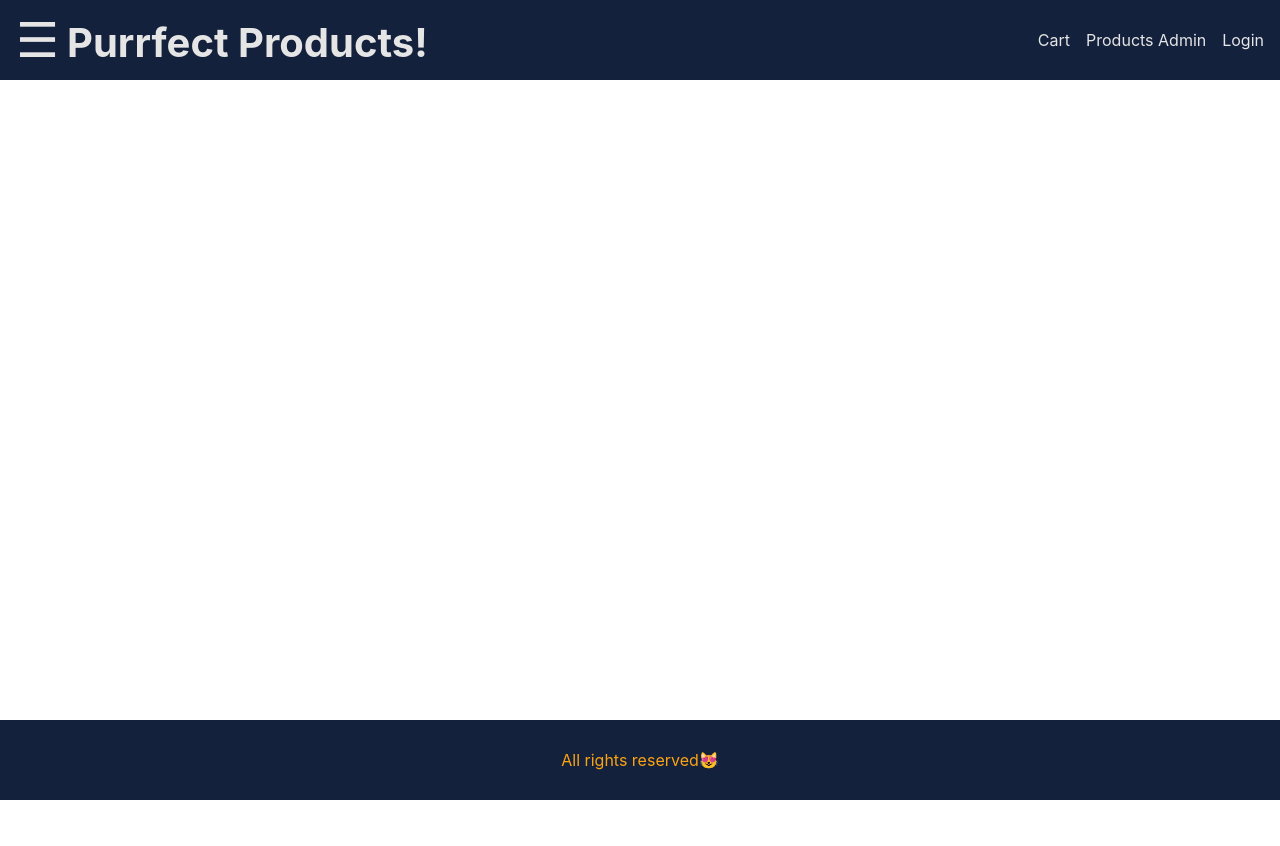
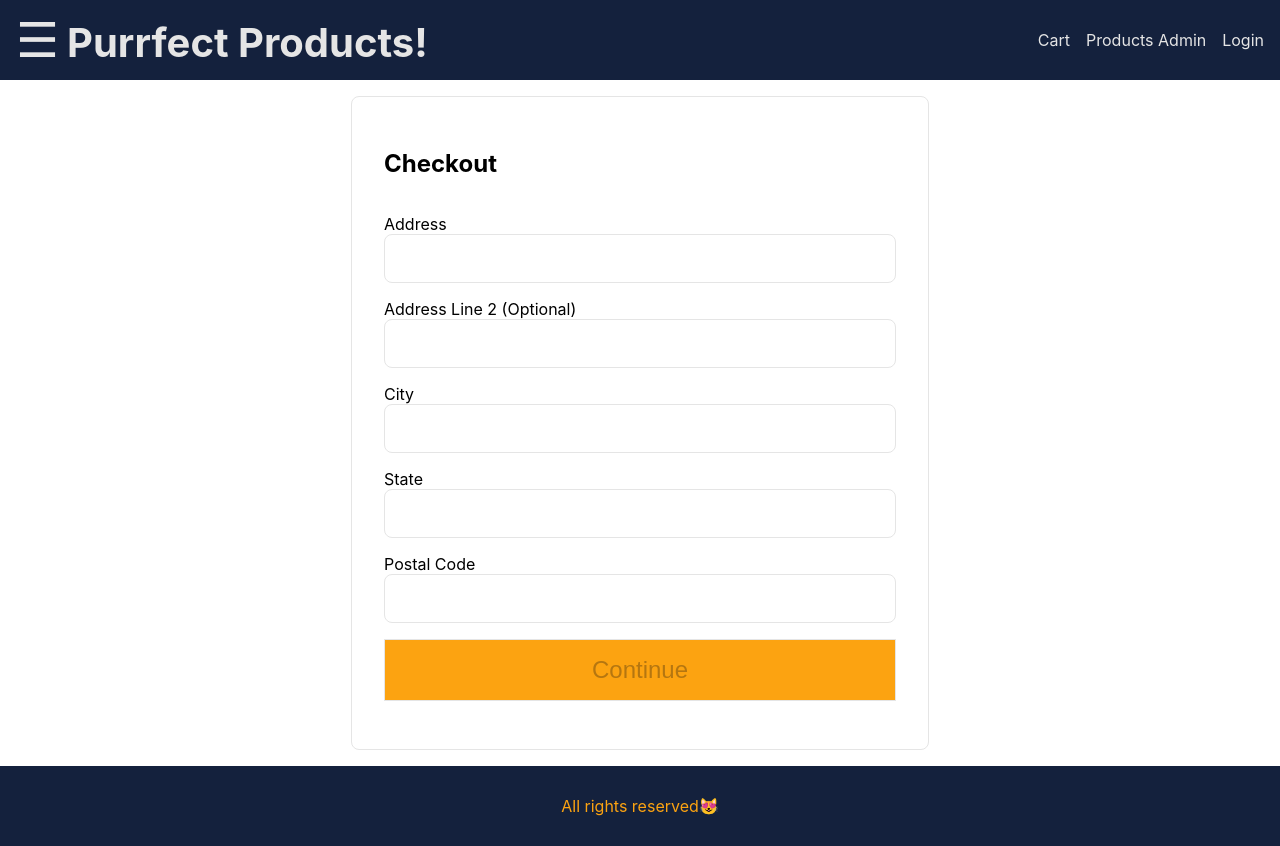
Before and after one commit to claudiorivera/purrfect-products, a React (Create React App) app in the folder client/: page /checkout in a window 1280 px wide. Before the commit the page ends 800 px from the top, so only its background shows below. Built offline with nearby package versions, Linux system fonts and the light colour scheme.

Commit message:
Begin implementing checkout

```diff
--- a/client/src/app/App.js
+++ b/client/src/app/App.js
@@ -5,6 +5,7 @@ import ProductList from "../features/products/pages/ProductList";
 import ProductDetails from "../features/products/pages/ProductDetails";
 import EditProducts from "../features/products/pages/EditProducts";
 import Cart from "../features/cart/pages/Cart";
+import Checkout from "../features/cart/pages/Checkout";
 import Login from "../features/user/pages/Login";
 import Register from "../features/user/pages/Register";
 import Sidebar from "./components/Sidebar";
@@ -23,6 +24,7 @@ const App = () => {
             <Route exact path="/products" component={EditProducts} />
             <Route path="/products/:_id" component={ProductDetails} />
             <Route path="/cart/:_id?" component={Cart} />
+            <Route path="/checkout" component={Checkout} />
             <Route path="/login" component={Login} />
             <Route path="/register" component={Register} />
           </div>
--- a/client/src/features/cart/cartSlice.js
+++ b/client/src/features/cart/cartSlice.js
@@ -27,6 +27,7 @@ const cartSlice = createSlice({
   name: "cart",
   initialState: {
     cartItems,
+    shippingInfo: null,
     loading: "idle",
     currentRequestId: undefined,
     error: null,
@@ -37,6 +38,9 @@ const cartSlice = createSlice({
         (item) => item._id !== action.payload
       );
       Cookie.set("cartItems", JSON.stringify(state.cartItems));
+    },
+    saveShippingInfo: (state, action) => {
+      state.shippingInfo = action.payload;
     },
   },
   extraReducers: {
@@ -77,5 +81,5 @@ const cartSlice = createSlice({
 });
 
 const { reducer, actions } = cartSlice;
-export const { removeFromCart } = actions;
+export const { removeFromCart, saveShippingInfo } = actions;
 export default reducer;
--- /dev/null
+++ b/client/src/features/cart/pages/Checkout.css
@@ -0,0 +1,30 @@
+/* Checkout Form */
+
+.form-container {
+  display: flex;
+  justify-content: center;
+  align-items: center;
+  height: 100%;
+}
+
+.checkout-form ul {
+  display: flex;
+  flex-direction: column;
+  width: 32rem;
+  padding: 2rem;
+  border: 0.1rem var(--platinum) solid;
+  border-radius: 0.5rem;
+  list-style-type: none;
+}
+
+.checkout-form li {
+  display: flex;
+  flex-direction: column;
+  margin-bottom: 1rem;
+}
+
+input {
+  padding: 1rem;
+  border: 0.1rem var(--platinum) solid;
+  border-radius: 0.5rem;
+}
--- /dev/null
+++ b/client/src/features/cart/pages/Checkout.js
@@ -0,0 +1,90 @@
+import React, { useState } from "react";
+import { useDispatch } from "react-redux";
+import { saveShippingInfo } from "../cartSlice";
+import "./Checkout.css";
+
+const Checkout = () => {
+  const [address, setAddress] = useState(null);
+  const [address2, setAddress2] = useState(null);
+  const [city, setCity] = useState(null);
+  const [state, setState] = useState(null);
+  const [postalCode, setPostalCode] = useState(null);
+  const dispatch = useDispatch();
+
+  const handleSubmit = (e) => {
+    e.preventDefault();
+    dispatch(saveShippingInfo({ address, address2, city, state, postalCode }));
+  };
+
+  return (
+    <div className="form-container">
+      <form onSubmit={handleSubmit} className="checkout-form">
+        <ul>
+          <li>
+            <h2>Checkout</h2>
+          </li>
+          <li>
+            <label htmlFor="address">Address</label>
+            <input
+              type="text"
+              name="address"
+              id="address"
+              required
+              onChange={(e) => setAddress(e.target.value)}
+            />
+          </li>
+          <li>
+            <label htmlFor="address2">Address Line 2 (Optional)</label>
+            <input
+              type="text"
+              name="address2"
+              id="address2"
+              onChange={(e) => setAddress2(e.target.value)}
+            />
+          </li>
+          <li>
+            <label htmlFor="city">City</label>
+            <input
+              type="text"
+              name="city"
+              id="city"
+              required
+              onChange={(e) => setCity(e.target.value)}
+            />
+          </li>
+          <li>
+            <label htmlFor="state">State</label>
+            <input
+              type="text"
+              name="state"
+              id="state"
+              required
+              onChange={(e) => setState(e.target.value)}
+            />
+          </li>
+          <li>
+            <label htmlFor="postalCode">Postal Code</label>
+            <input
+              type="text"
+              name="postalCode"
+              id="postalCode"
+              required
+              onChange={(e) => setPostalCode(e.target.value)}
+            />
+          </li>
+          <li>
+            <button
+              type="submit"
+              className="button primary"
+              disabled={!address || !city || !state || !postalCode}
+            >
+              Continue
+            </button>
+          </li>
+        </ul>
+      </form>
+    </div>
+  );
+};
+
+export default Checkout;
```
